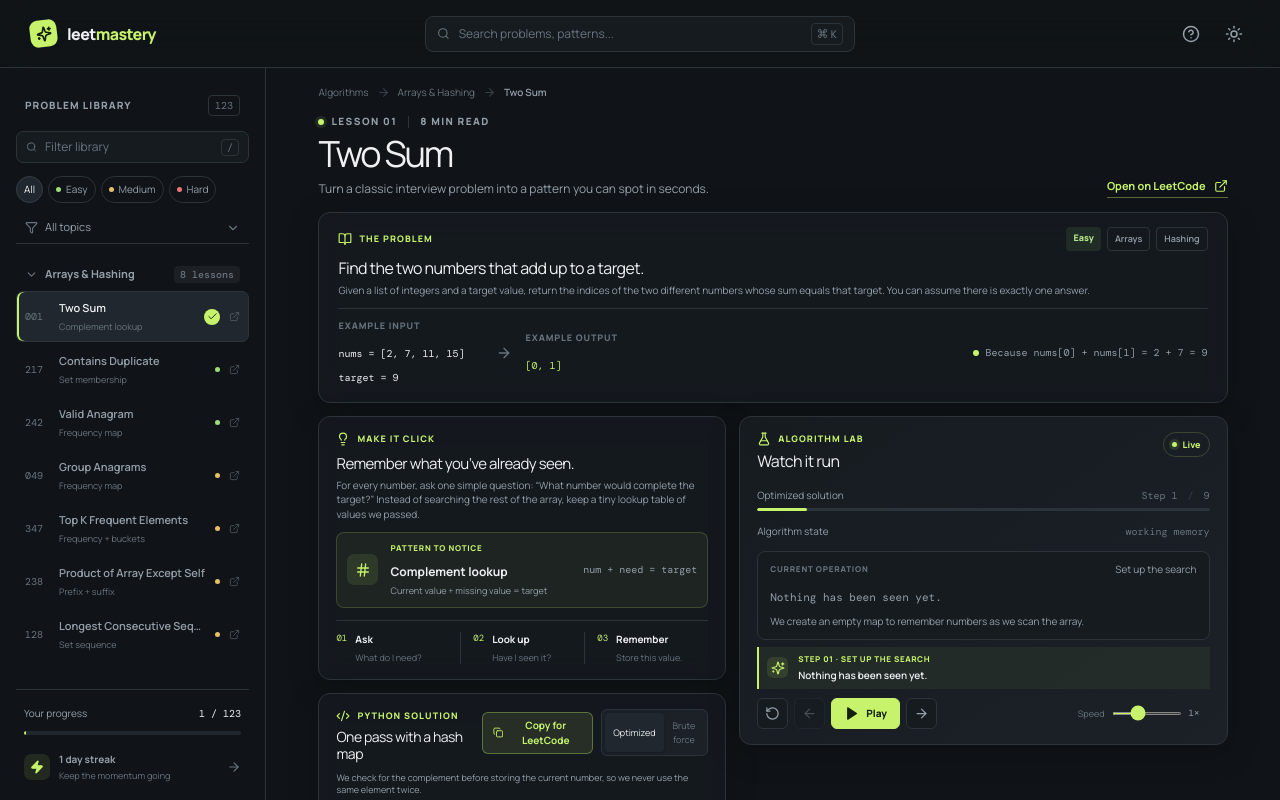
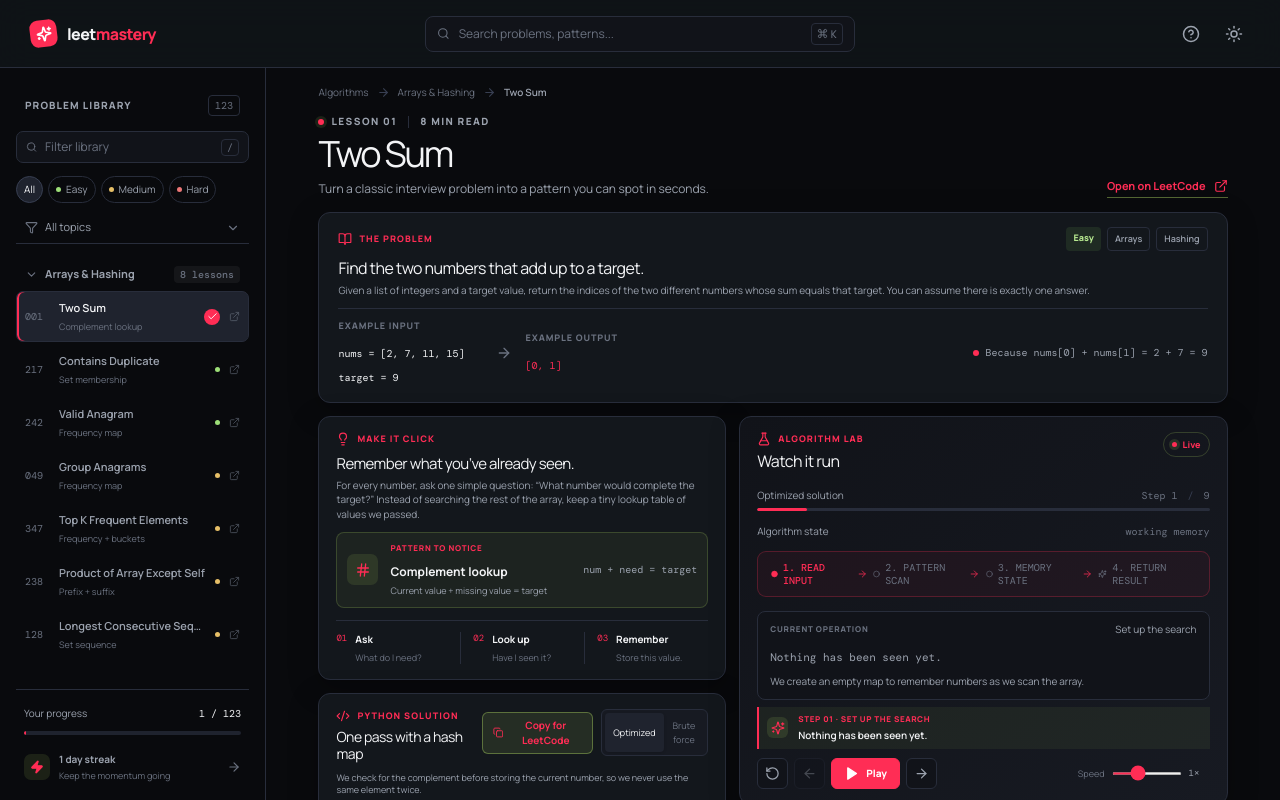
Before and after one commit to harshithmgowda/leetmastery1, a React (Vite) app: page / in a window 1280 px wide. Shown: the top 800 px of the page. Built offline with nearby package versions, Linux system fonts and the light colour scheme.

Commit message:
style: hyper-attractive Red & Black obsidian theme with program flow pipeline and colorful pointers

```diff
--- a/src/App.tsx
+++ b/src/App.tsx
@@ -1,12 +1,14 @@
 import { useEffect, useMemo, useState } from 'react'
 import { AnimatePresence, motion } from 'framer-motion'
 import {
+  ArrowDown,
   ArrowLeft,
   ArrowRight,
   ArrowUpRight,
   BookOpen,
   Check,
   ChevronDown,
+  Circle,
   CircleHelp,
   Clock3,
   Code2,
@@ -900,15 +902,157 @@ function Variable({ label, value, color }: { label: string; value: string | numb
 
 function GenericStage({ activeStep }: { activeStep: AnimationStep }) {
   const variables = Object.entries(activeStep.customVariables ?? {})
-  return <div className={`generic-stage ${activeStep.visualKind ?? ''}`}>
-    <div className="array-label-row"><span>{activeStep.visualHeading ?? 'Algorithm state'}</span><span className="target-chip">{activeStep.visualCaption ?? 'working memory'}</span></div>
-    {activeStep.visualRows && <div className={`visual-rows ${activeStep.visualKind === 'sudoku' ? 'sudoku-grid' : ''}`}>{activeStep.visualRows.map((row) => <div className="visual-row" key={row.label}><span className="visual-row-label">{row.label}</span><div className="generic-items">{row.items.map((item, index) => <motion.div layout key={`${row.label}-${index}`} className={`generic-cell ${activeStep.activeIndex === index ? 'active' : ''} ${activeStep.found && activeStep.activeIndex === index ? 'answer' : ''}`}><span>{item}</span></motion.div>)}</div></div>)}</div>}
-    {activeStep.visualItems && <div className="generic-items">{activeStep.visualItems.map((item, index) => <motion.div layout key={`${item}-${index}`} className={`generic-cell ${activeStep.activeIndex === index ? 'active' : ''} ${activeStep.found && activeStep.activeIndex === index ? 'answer' : ''}`}><small>{index}</small><span>{item}</span></motion.div>)}</div>}
-    {activeStep.visualGroups && <div className="generic-groups">{activeStep.visualGroups.map((group) => <motion.div layout className={`generic-group ${group.tone ?? ''}`} key={group.label}><span>{group.label}</span><ArrowRight size={12} /><strong>{group.value}</strong></motion.div>)}</div>}
-    <div className="generic-operation operation-card"><div className="operation-top"><span className="operation-label">Current operation</span><span className={`operation-state ${activeStep.found ? 'found' : ''}`}>{activeStep.found ? 'Result found' : activeStep.label}</span></div><div className="operation-equation"><span className="operation-placeholder">{activeStep.detail || activeStep.resultText}</span></div><p>{activeStep.description}</p></div>
-    {!activeStep.visualGroups && Object.keys(activeStep.map).length > 0 && <div className="map-card"><div className="map-heading"><span><Hash size={14} /> Working map</span><small>{Object.keys(activeStep.map).length} entries</small></div><div className="map-values">{Object.entries(activeStep.map).map(([key, value]) => <motion.div layout className="map-entry" key={key}><span>{key}</span><ArrowRight size={12} /><span className="map-index">{value}</span></motion.div>)}</div></div>}
-    {variables.length > 0 && <div className="variables-card"><div className="variables-heading"><span>Live variables</span><span className="sync-label"><span /> synced to line {activeStep.currentLine + 1}</span></div><div className="variables-grid generic-variable-grid">{variables.map(([label, value], index) => <Variable key={label} label={label} value={value} color={['purple', 'yellow', 'green', 'blue'][index % 4]} />)}</div></div>}
-  </div>
+  const flowIndex = activeStep.found ? 3 : Object.keys(activeStep.map).length > 0 ? 2 : activeStep.activeIndex !== null ? 1 : 0
+
+  return (
+    <div className={`generic-stage ${activeStep.visualKind ?? ''}`}>
+      <div className="array-label-row">
+        <span>{activeStep.visualHeading ?? 'Algorithm state'}</span>
+        <span className="target-chip">{activeStep.visualCaption ?? 'working memory'}</span>
+      </div>
+
+      {/* Program Execution Flow Pipeline with Glowing Arrows */}
+      <div className="flow-pipeline-container">
+        <div className={`flow-step-box ${flowIndex === 0 ? 'active' : ''}`}>
+          <Circle size={8} fill={flowIndex === 0 ? '#ff2d55' : 'transparent'} />
+          <span>1. READ INPUT</span>
+        </div>
+        <ArrowRight size={12} className="flow-arrow-icon" />
+        <div className={`flow-step-box ${flowIndex === 1 ? 'active' : ''}`}>
+          <Circle size={8} fill={flowIndex === 1 ? '#ff2d55' : 'transparent'} />
+          <span>2. PATTERN SCAN</span>
+        </div>
+        <ArrowRight size={12} className="flow-arrow-icon" />
+        <div className={`flow-step-box ${flowIndex === 2 ? 'active' : ''}`}>
+          <Circle size={8} fill={flowIndex === 2 ? '#ff2d55' : 'transparent'} />
+          <span>3. MEMORY STATE</span>
+        </div>
+        <ArrowRight size={12} className="flow-arrow-icon" />
+        <div className={`flow-step-box ${flowIndex === 3 ? 'active' : ''}`}>
+          <Sparkles size={10} />
+          <span>4. RETURN RESULT</span>
+        </div>
+      </div>
+
+      {/* Visual Rows */}
+      {activeStep.visualRows && (
+        <div className={`visual-rows ${activeStep.visualKind === 'sudoku' ? 'sudoku-grid' : ''}`}>
+          {activeStep.visualRows.map((row) => (
+            <div className="visual-row" key={row.label}>
+              <span className="visual-row-label">{row.label}</span>
+              <div className="generic-items">
+                {row.items.map((item, index) => (
+                  <motion.div
+                    layout
+                    key={`${row.label}-${index}`}
+                    className={`generic-cell ${activeStep.activeIndex === index ? 'active' : ''} ${activeStep.found && activeStep.activeIndex === index ? 'answer' : ''}`}
+                  >
+                    <span>{item}</span>
+                  </motion.div>
+                ))}
+              </div>
+            </div>
+          ))}
+        </div>
+      )}
+
+      {/* Visual Array Items with Colorful Pointers & Directional Arrows */}
+      {activeStep.visualItems && (
+        <div className="generic-items">
+          {activeStep.visualItems.map((item, index) => {
+            const isActive = activeStep.activeIndex === index
+            const isAnswer = activeStep.answer?.includes(index) || (activeStep.found && isActive)
+            const pointerColor = isAnswer ? 'red' : index === 0 ? 'cyan' : index === activeStep.visualItems!.length - 1 ? 'purple' : 'yellow'
+            const pointerLabel = isAnswer ? 'MATCH' : index === 0 ? 'LEFT' : index === activeStep.visualItems!.length - 1 ? 'RIGHT' : 'PTR'
+
+            return (
+              <motion.div
+                layout
+                key={`${item}-${index}`}
+                className={`generic-cell ${isActive ? 'active' : ''} ${isAnswer ? 'answer' : ''}`}
+                animate={isAnswer ? { scale: [1, 1.08, 1] } : { scale: 1 }}
+                transition={{ duration: 0.35 }}
+              >
+                <small>{index}</small>
+                <span>{item}</span>
+                {isActive && (
+                  <motion.span
+                    className={`pointer-tag ${pointerColor}`}
+                    initial={{ opacity: 0, y: 6 }}
+                    animate={{ opacity: 1, y: 0 }}
+                  >
+                    <ArrowDown size={9} />
+                    {pointerLabel}
+                  </motion.span>
+                )}
+              </motion.div>
+            )
+          })}
+        </div>
+      )}
+
+      {/* Visual Groups / Buckets */}
+      {activeStep.visualGroups && (
+        <div className="generic-groups">
+          {activeStep.visualGroups.map((group) => (
+            <motion.div layout className={`generic-group ${group.tone ?? ''}`} key={group.label}>
+              <span>{group.label}</span>
+              <ArrowRight size={12} className="flow-arrow-icon" />
+              <strong>{group.value}</strong>
+            </motion.div>
+          ))}
+        </div>
+      )}
+
+      {/* Current Operation Card */}
+      <div className="generic-operation operation-card">
+        <div className="operation-top">
+          <span className="operation-label">Current operation</span>
+          <span className={`operation-state ${activeStep.found ? 'found' : ''}`}>
+            {activeStep.found ? 'Result found' : activeStep.label}
+          </span>
+        </div>
+        <div className="operation-equation">
+          <span className="operation-placeholder">{activeStep.detail || activeStep.resultText}</span>
+        </div>
+        <p>{activeStep.description}</p>
+      </div>
+
+      {/* Working Map with Flow Arrows */}
+      {!activeStep.visualGroups && Object.keys(activeStep.map).length > 0 && (
+        <div className="map-card">
+          <div className="map-heading">
+            <span><Hash size={14} /> Working map / state</span>
+            <small>{Object.keys(activeStep.map).length} entries</small>
+          </div>
+          <div className="map-values">
+            {Object.entries(activeStep.map).map(([key, value]) => (
+              <motion.div layout className="map-entry" key={key}>
+                <span>{key}</span>
+                <ArrowRight size={12} className="flow-arrow-icon" />
+                <span className="map-index">{value}</span>
+              </motion.div>
+            ))}
+          </div>
+        </div>
+      )}
+
+      {/* Live Synced Variables */}
+      {variables.length > 0 && (
+        <div className="variables-card">
+          <div className="variables-heading">
+            <span>Live variables</span>
+            <span className="sync-label"><span /> synced to line {activeStep.currentLine + 1}</span>
+          </div>
+          <div className="variables-grid generic-variable-grid">
+            {variables.map(([label, value], index) => (
+              <Variable key={label} label={label} value={value} color={['purple', 'yellow', 'green', 'blue'][index % 4]} />
+            ))}
+          </div>
+        </div>
+      )}
+    </div>
+  )
 }
 
 function ProblemRow({ problem, active, onSelect }: { problem: Problem; active: boolean; onSelect: (number: number) => void }) {
--- a/src/index.css
+++ b/src/index.css
@@ -17,22 +17,25 @@ button, a { -webkit-tap-highlight-color: transparent; }
 button { cursor: pointer; }
 
 .app {
-  --bg: #101418;
-  --surface: #161b20;
-  --surface-raised: #1b2127;
-  --surface-soft: #20272e;
-  --border: #2b333b;
-  --border-light: #34404a;
-  --text: #eef0f2;
-  --muted: #94a0aa;
-  --subtle: #68747e;
-  --accent: #c6f36b;
-  --accent-deep: #a5d94c;
-  --accent-ink: #13200c;
-  --purple: #bd9aff;
-  --blue: #8bc7ff;
-  --yellow: #f4c76b;
-  --green: #99e39c;
+  --bg: #090a0d;
+  --surface: #111319;
+  --surface-raised: #171a22;
+  --surface-soft: #1f232e;
+  --border: #282d3b;
+  --border-light: #383f52;
+  --text: #f3f4f6;
+  --muted: #9ca3af;
+  --subtle: #6b7280;
+  --accent: #ff2d55;
+  --accent-deep: #e11d48;
+  --accent-ink: #ffffff;
+  --red-glow: rgba(255, 45, 85, 0.35);
+  --cyan: #00f0ff;
+  --purple: #c084fc;
+  --blue: #60a5fa;
+  --yellow: #facc15;
+  --green: #4ade80;
+  --crimson: #ff2d55;
   min-height: 100vh;
   color: var(--text);
   background: var(--bg);
@@ -381,39 +384,86 @@ body { overflow: auto; }
 .problem-item { text-decoration: none; }
 
 .generic-stage { padding: 13px 0 0; }
-.generic-items { display: flex; flex-wrap: wrap; gap: 8px; margin-top: 10px; }
+.generic-items { display: flex; flex-wrap: wrap; gap: 12px; margin-top: 14px; margin-bottom: 24px; }
 .generic-cell {
-  min-width: 48px;
-  min-height: 48px;
+  min-width: 52px;
+  min-height: 52px;
   position: relative;
   display: flex;
   align-items: center;
   justify-content: center;
   border: 1px solid var(--border);
-  border-radius: 8px;
+  border-radius: 9px;
   color: var(--text);
   background: var(--surface-raised);
-  font: 13px/1 'DM Mono', monospace;
+  font: 14px/1 'DM Mono', monospace;
   transition: all 0.25s ease;
-  box-shadow: 0 2px 8px rgba(0, 0, 0, 0.2);
+  box-shadow: 0 4px 12px rgba(0, 0, 0, 0.3);
 }
-.generic-cell small { position: absolute; top: 5px; left: 6px; color: var(--subtle); font-size: 8px; }
+.generic-cell small { position: absolute; top: 5px; left: 7px; color: var(--subtle); font-size: 8px; }
 .generic-cell.active {
-  color: var(--accent);
-  border-color: var(--accent);
-  background: rgba(198, 243, 107, 0.12);
-  box-shadow: 0 0 16px rgba(198, 243, 107, 0.25);
-  transform: translateY(-2px);
+  color: #ff2d55;
+  border-color: #ff2d55;
+  background: rgba(255, 45, 85, 0.16);
+  box-shadow: 0 0 20px rgba(255, 45, 85, 0.35);
+  transform: translateY(-3px);
 }
 .generic-cell.answer {
-  color: var(--accent-ink);
-  background: var(--accent);
-  border-color: var(--accent);
-  box-shadow: 0 0 20px rgba(198, 243, 107, 0.4);
+  color: #ffffff;
+  background: #ff2d55;
+  border-color: #ff2d55;
+  box-shadow: 0 0 26px rgba(255, 45, 85, 0.55);
   font-weight: 700;
-  transform: translateY(-2px);
+  transform: translateY(-3px);
 }
-.generic-operation { margin-top: 12px; }
+
+.pointer-tag {
+  position: absolute;
+  bottom: -26px;
+  display: inline-flex;
+  align-items: center;
+  gap: 3px;
+  padding: 3px 7px;
+  border-radius: 6px;
+  font: 9px/1 'DM Mono', monospace;
+  font-weight: 800;
+  white-space: nowrap;
+  box-shadow: 0 4px 12px rgba(0,0,0,0.5);
+  text-transform: uppercase;
+}
+.pointer-tag.cyan { color: #00f0ff; background: rgba(0, 240, 255, 0.18); border: 1px solid rgba(0, 240, 255, 0.5); }
+.pointer-tag.purple { color: #c084fc; background: rgba(192, 132, 252, 0.18); border: 1px solid rgba(192, 132, 252, 0.5); }
+.pointer-tag.yellow { color: #facc15; background: rgba(250, 204, 21, 0.18); border: 1px solid rgba(250, 204, 21, 0.5); }
+.pointer-tag.red { color: #ff2d55; background: rgba(255, 45, 85, 0.18); border: 1px solid rgba(255, 45, 85, 0.5); }
+
+.flow-pipeline-container {
+  display: flex;
+  align-items: center;
+  justify-content: space-between;
+  gap: 6px;
+  margin: 12px 0 10px;
+  padding: 9px 13px;
+  border: 1px solid rgba(255, 45, 85, 0.25);
+  border-radius: 9px;
+  background: rgba(255, 45, 85, 0.05);
+}
+.flow-step-box {
+  display: flex;
+  align-items: center;
+  gap: 5px;
+  color: var(--subtle);
+  font: 10px 'DM Mono', monospace;
+}
+.flow-step-box.active {
+  color: #ff2d55;
+  font-weight: 700;
+}
+.flow-arrow-icon {
+  color: #ff2d55;
+  opacity: 0.85;
+}
+
+.generic-operation { margin-top: 14px; }
 .generic-groups { display: grid; gap: 8px; margin-top: 10px; }
 .generic-group {
   display: flex;
```
